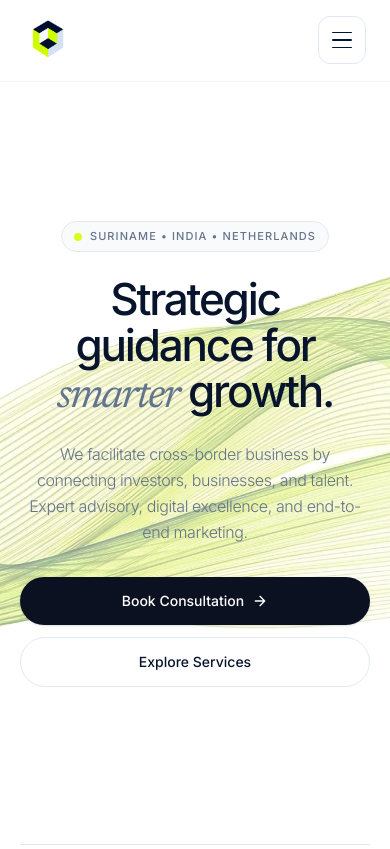
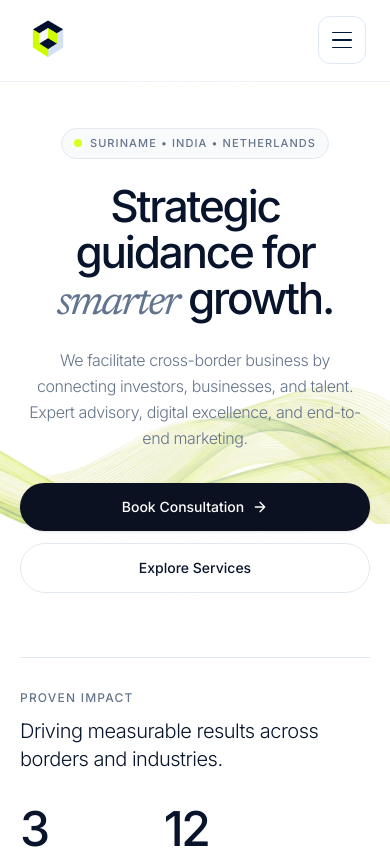
Before and after one commit to areesh18/Shanaark_ventures, a React (Vite) app: page / in a window 390 px wide. Shown: the top 849 px of the page. Built offline with nearby package versions, Linux system fonts and the light colour scheme.

Commit message:
Home page bg img responsive

```diff
--- a/src/pages/Home/Home.jsx
+++ b/src/pages/Home/Home.jsx
@@ -74,16 +74,21 @@ const Home = () => {
       className="bg-(--color-bg-primary) flex flex-col items-center"
     >
       {/* ── 1. HERO ─────────────────────────────────────────────── */}
-      <section className="w-full min-h-svh pt-32 sm:pt-40 pb-16 px-5 sm:px-6 flex flex-col items-center justify-center text-center relative overflow-hidden">
-        {/* Background Image */}
+      <section className="w-full min-h-[75svh] md:min-h-svh pt-32 sm:pt-40 pb-16 px-5 sm:px-6 flex flex-col items-center justify-center text-center relative overflow-hidden">
+        {/* Optimized Background Image Wrapper */}
+        <div className="absolute top-90 md:top-40 z-0 pointer-events-none select-none overflow-hidden bg-(--color-bg-primary)">
           <img
             src={heroBg}
             alt=""
             loading="eager"
             fetchPriority="high"
             decoding="async"
-          className="will-change-transform hero-bg absolute inset-0 w-full h-full object-cover opacity-50 pointer-events-none select-none"
+            className="will-change-transform hero-bg w-full h-full object-cover object-[center_top] md:object-center opacity-60 md:opacity-50 scale-190 md:scale-110"
           />
+        </div>
+
+        {/* Contrast Mask (Protects text readability on mobile) */}
+        <div className="absolute inset-0 z-0 pointer-events-none bg-[radial-gradient(ellipse_at_center,rgba(255,255,255,0.7)_0%,rgba(255,255,255,0)_60%)] md:bg-none" />
 
         <div className="max-w-4xl mx-auto relative z-10 flex flex-col items-center">
           {/* Badge */}
@@ -132,29 +137,11 @@ const Home = () => {
             </Link>
             <Link
               to="/services"
-              className="px-7 py-3.5 rounded-full bg-white text-(--color-text-primary) border border-(--color-border) text-sm font-medium hover:bg-(--color-bg-secondary) transition-all flex items-center justify-center"
+              className="px-7 py-3.5 rounded-full bg-white/30 backdrop-blur-md  text-(--color-text-primary) border border-(--color-border) text-sm font-medium hover:bg-(--color-bg-secondary)/80 transition-all flex items-center justify-center"
             >
               Explore Services
             </Link>
           </div>
-
-          {/* Stats row */}
-          {/* <div className="mt-16 sm:mt-24 pt-8 sm:pt-10 border-t border-(--color-border) w-full grid grid-cols-3 gap-4 animate-fade-up delay-400">
-            {[
-              { value: "3", label: "Global Markets" },
-              { value: "12", label: "Core Services" },
-              { value: "B2B", label: "Growth & Advisory" },
-            ].map(({ value, label }) => (
-              <div key={label} className="flex flex-col items-center">
-                <span className="text-2xl sm:text-3xl font-semibold tracking-tighter text-(--color-text-primary)">
-                  {value}
-                </span>
-                <span className="text-[11px] sm:text-sm font-medium text-(--color-text-secondary) mt-1 tracking-tight text-center leading-tight">
-                  {label}
-                </span>
-              </div>
-            ))}
-          </div> */}
         </div>
       </section>
       {/* ── STATS ROW (Integrated & Left-Aligned) ───────────────── */}
```
Lines whose indentation alone changed are shown as unchanged.
